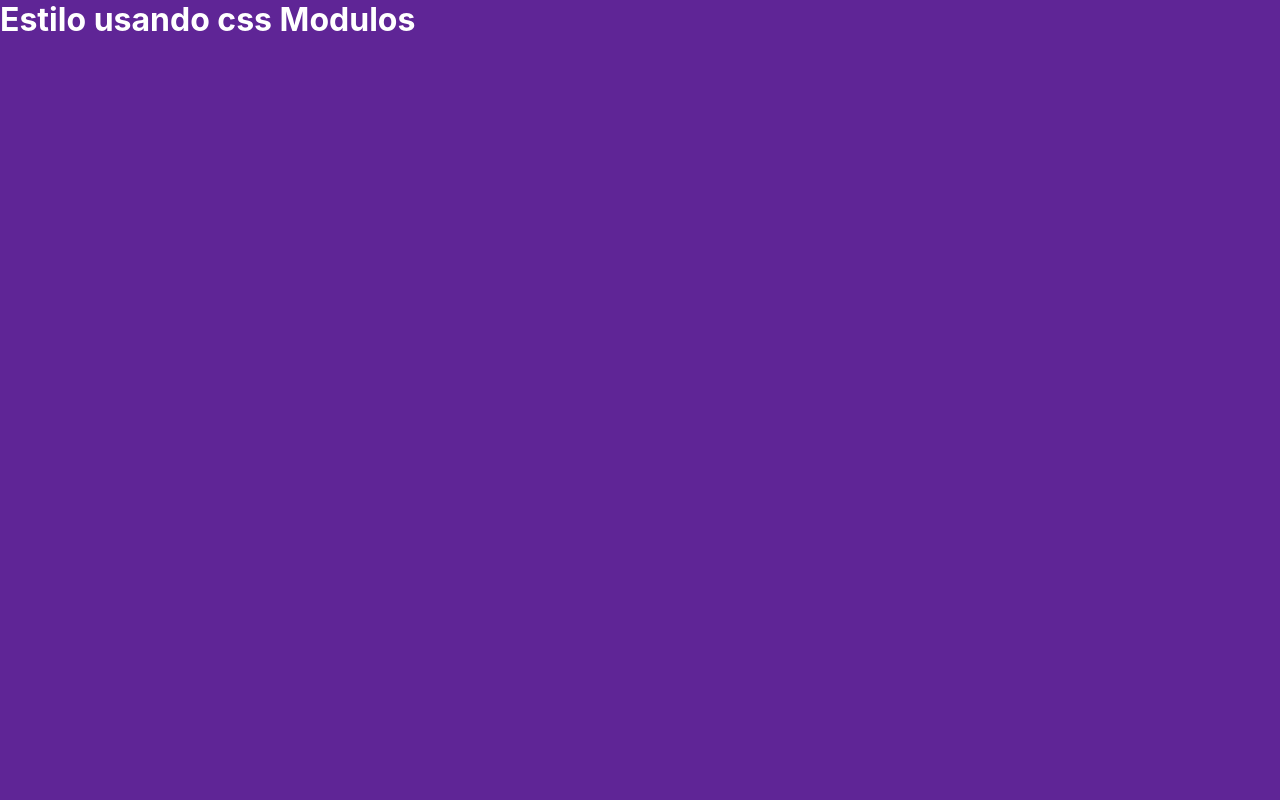
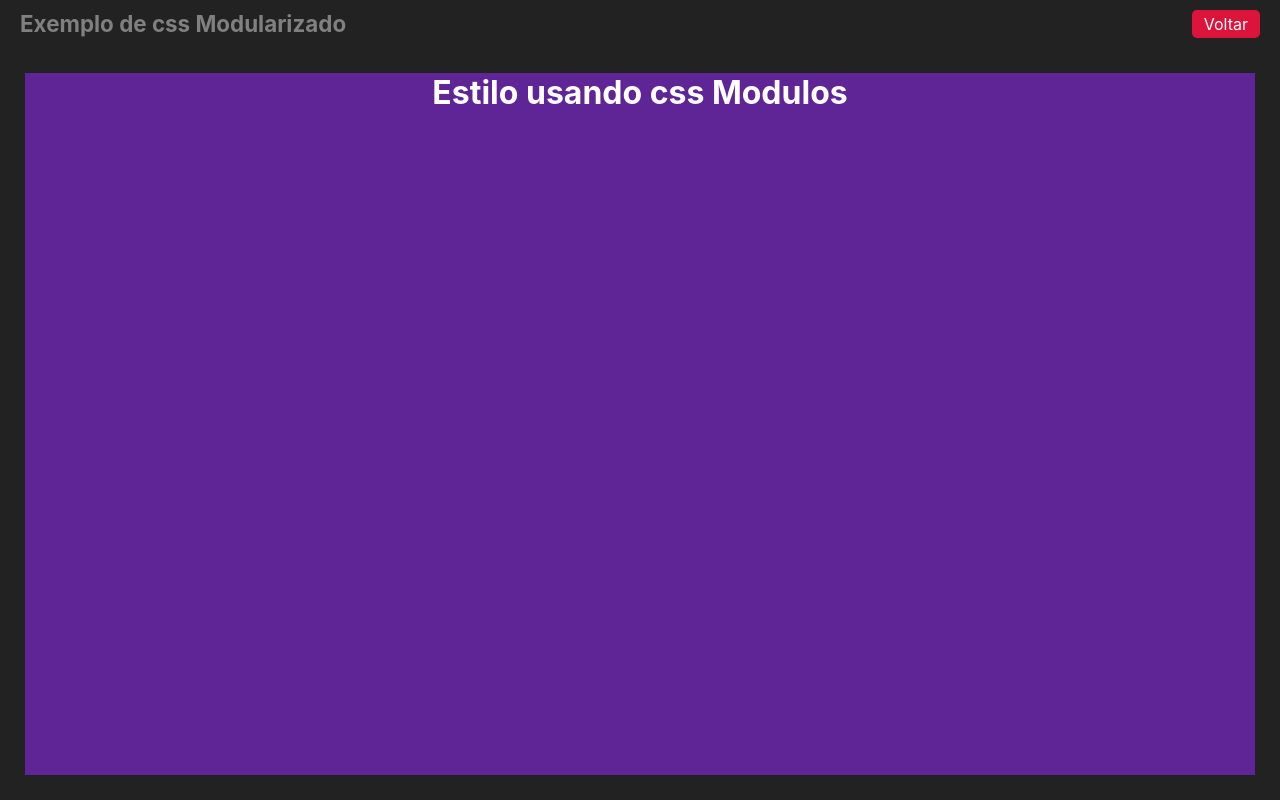
Before and after one commit to CaioCDJ/NextJsFundamentosClear, a Next.js app: page /estiloso in a window 1280 px wide. Built offline with nearby package versions, Linux system fonts and the light colour scheme.

Commit message:
Css Modularizado

```diff
--- /dev/null
+++ b/src/components/Layout.jsx
@@ -0,0 +1,17 @@
+import Link from "next/link";
+import styles from '../styles/Layout.module.css'
+
+export default function Layout(props){
+
+    return(
+        <div className={styles.layout}>
+            <div className={styles.cabecalho}>
+                <h1>{props.titulo ?? 'Mais um exemplo'}</h1>
+                <Link href="/">Voltar</Link>
+            </div>
+            <div className={styles.conteudo}>
+                {props.children}
+            </div>
+        </div>
+    )
+}
--- a/src/pages/estiloso.jsx
+++ b/src/pages/estiloso.jsx
@@ -1,10 +1,14 @@
+import Link from 'next/link';
+import Layout from '../components/Layout';
 import styles from '../styles/Estiloso.module.css';
 
 export default function Estiloso(){
 
     return(
-        <div className={styles.roxo}>
-            <h1>Estilo usando css Modulos</h1>
-        </div>
-    )
+        <Layout titulo="Exemplo de css Modularizado">
+            <div className={styles.roxo}>
+                <h1>Estilo usando css Modulos</h1>
+            </div>
+        </Layout>
+    );
 }
--- a/src/styles/Estiloso.module.css
+++ b/src/styles/Estiloso.module.css
@@ -1,5 +1,6 @@
 .roxo{
-    height: 100vh;
+    text-align: center;
+    height: 100%;
     background-color: #5f2596;
     color: #fff;
 }
--- /dev/null
+++ b/src/styles/Layout.module.css
@@ -0,0 +1,26 @@
+.layout {
+    height: 100vh;
+    display: flex;
+    flex-direction: column;
+}
+
+.cabecalho {
+    display: flex;
+    justify-content: space-between;
+    padding: 10px 20px;
+}
+.cabecalho h1{
+    margin: 0;
+    font-size: 1.4rem;
+}
+.cabecalho a{
+    background-color: crimson;
+    padding: 4px 12px;
+    border-radius: 5px;
+    color: white;
+}
+
+.conteudo{
+    padding: 25px;
+    height: 100%;
+}
```
Also changed, not shown: src/components/Cabecalho.jsx (added, +8 -0 lines), src/components/Navegador.jsx (added, +8 -0 lines), src/pages/exemplo.jsx (added, +11 -0 lines), src/pages/index.jsx (+7 -1 lines).
